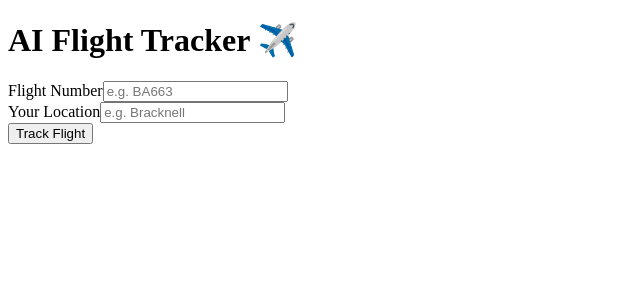
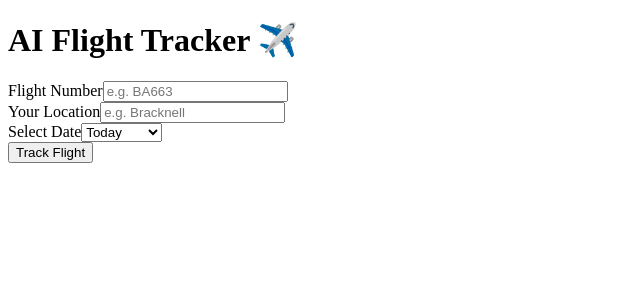
Before and after one commit to ComputerTrainer0/flighttracker, a React (Create React App) app: page / in a window 1280 px wide. Shown: the top 300 px of the page, without its empty margins (0-640 px from the left). Built offline with nearby package versions, Linux system fonts and the light colour scheme.

Commit message:
Update FlightTracker.js

```diff
--- a/src/FlightTracker.js
+++ b/src/FlightTracker.js
@@ -4,15 +4,16 @@ import axios from 'axios';
 export default function FlightTracker() {
   const [flightNumber, setFlightNumber] = useState('');
   const [location, setLocation] = useState('');
+  const [date, setDate] = useState('today');
   const [result, setResult] = useState(null);
   const [loading, setLoading] = useState(false);
   const [error, setError] = useState(null);
 
-	  const API_URL = 'https://x0k8f87esd.execute-api.us-east-1.amazonaws.com/GetFlightPickupInfo'; // replace with your actual API Gateway URL
+  const API_URL = 'https://your-api-id.execute-api.region.amazonaws.com/flight'; // replace with your actual API Gateway URL
 
   const handleTrackFlight = async () => {
     if (!flightNumber || !location) {
-      setError('Please enter both flight number and location.');
+      setError('Please enter flight number, location, and date.');
       return;
     }
     setLoading(true);
@@ -23,7 +24,8 @@ export default function FlightTracker() {
       const response = await axios.get(API_URL, {
         params: {
           flight: flightNumber,
-          location: location
+          location: location,
+          date: date
         }
       });
       setResult(response.data);
@@ -64,6 +66,18 @@ export default function FlightTracker() {
           />
         </div>
 
+        <div className="mb-6">
+          <label className="block text-md font-semibold text-gray-800 mb-1">Select Date</label>
+          <select
+            value={date}
+            onChange={(e) => setDate(e.target.value)}
+            className="w-full border border-gray-300 rounded-xl p-3 focus:outline-none focus:ring-2 focus:ring-indigo-400"
+          >
+            <option value="today">Today</option>
+            <option value="tomorrow">Tomorrow</option>
+          </select>
+        </div>
+
         <button
           onClick={handleTrackFlight}
           disabled={loading}
```
